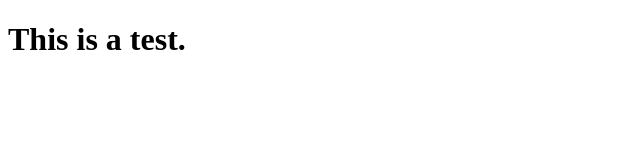
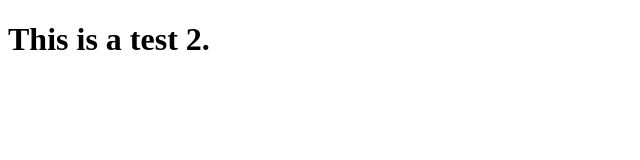
Before and after one commit to Jacobs1986/HW20-React-Library, a React (Create React App) app in the folder client/: page / in a window 1280 px wide. Shown: the top 160 px of the page, without its empty margins (0-640 px from the left). Built offline with nearby package versions, Linux system fonts and the light colour scheme.

Commit message:
Update App.js
Just testing to see if everything is still rendering right.

```diff
--- a/client/src/App.js
+++ b/client/src/App.js
@@ -1,10 +1,10 @@
 import React from "react";
-import { BrowserRouter as Router, Route } from "react-router-dom";
+// import { BrowserRouter as Router, Route } from "react-router-dom";
 
 function App() {
     return (
         <>
-            <h1>This is a test.</h1>
+            <h1>This is a test 2.</h1>
         </>
     )
 }
```
